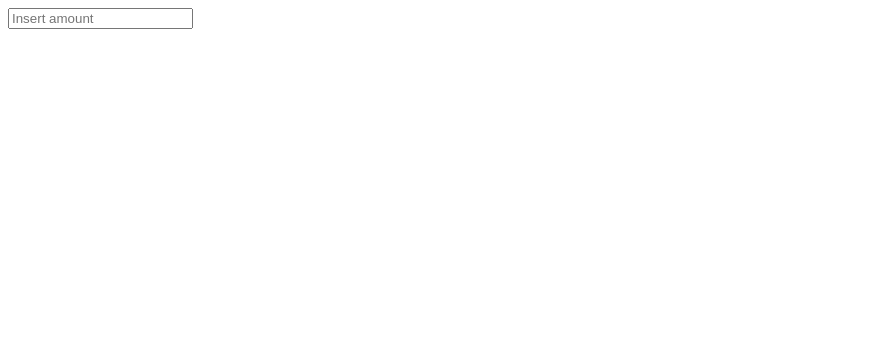
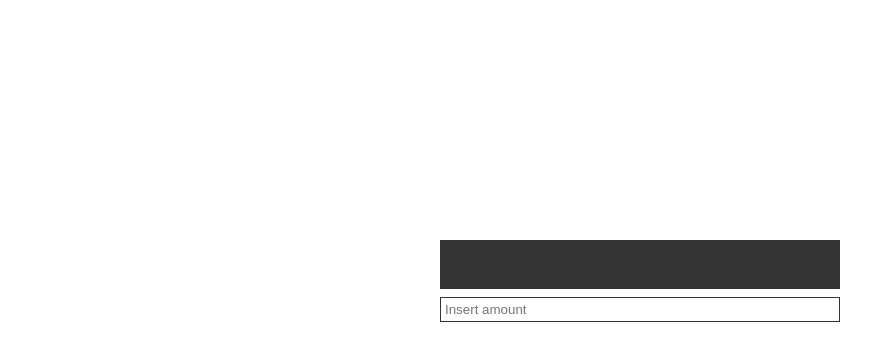
Before and after one commit to 0x6C77/change-calculator, a plain HTML site: page index.html in a window 1280 px wide. Shown: the whole page, without its empty margins (0-895 px from the left). Drawn offline with Linux system fonts and the light colour scheme.

Commit message:
Basic UI style sheet

```diff
--- /dev/null
+++ b/css/styles.css
@@ -0,0 +1,49 @@
+html {
+    position: relative;
+    height: 100%;
+
+    font-family: Arial, Helvetica, sans-serif;
+    font-size: 16px;
+}
+
+.main-container {
+    width: 400px;
+    height: 75px;
+
+    position: absolute;
+    top: 30%;
+    left: 50%;
+    margin-left: -200px;
+}
+
+.main-container ul.change-output {
+    margin: 0;
+    padding: 3px;
+    min-height: 43px;
+    background: #333;
+    overflow: hidden;
+}
+
+.main-container ul.change-output li {
+    list-style: none;
+    float: left;
+
+    padding: 6px;
+    margin: 5px;
+
+    color: #ffffff;
+    border: 1px solid #ffffff;
+}
+
+.main-container input {
+    border: 1px solid #333;
+    width: 390px;
+    padding: 4px;
+    margin: 8px 0 4px 0;
+}
+
+.main-container .error {
+    color: red;
+    font-size: 0.8em;
+    opacity: 0;
+}
--- a/index.html
+++ b/index.html
@@ -4,11 +4,15 @@
 <head>
     <meta http-equiv="Content-Type" content="text/html; charset=UTF-8" />
     <title>Change Calculator</title>
+
+    <link rel="stylesheet" href="css/styles.css">
 </head>
 
 <body>
     <section class='main-container'>
+        <ul class='change-output'></ul>
         <input type="text" placeholder="Insert amount"/>
+        <div class='error'></div>
     </section>
 
     <script src="js/ki.min.js"></script>
```
